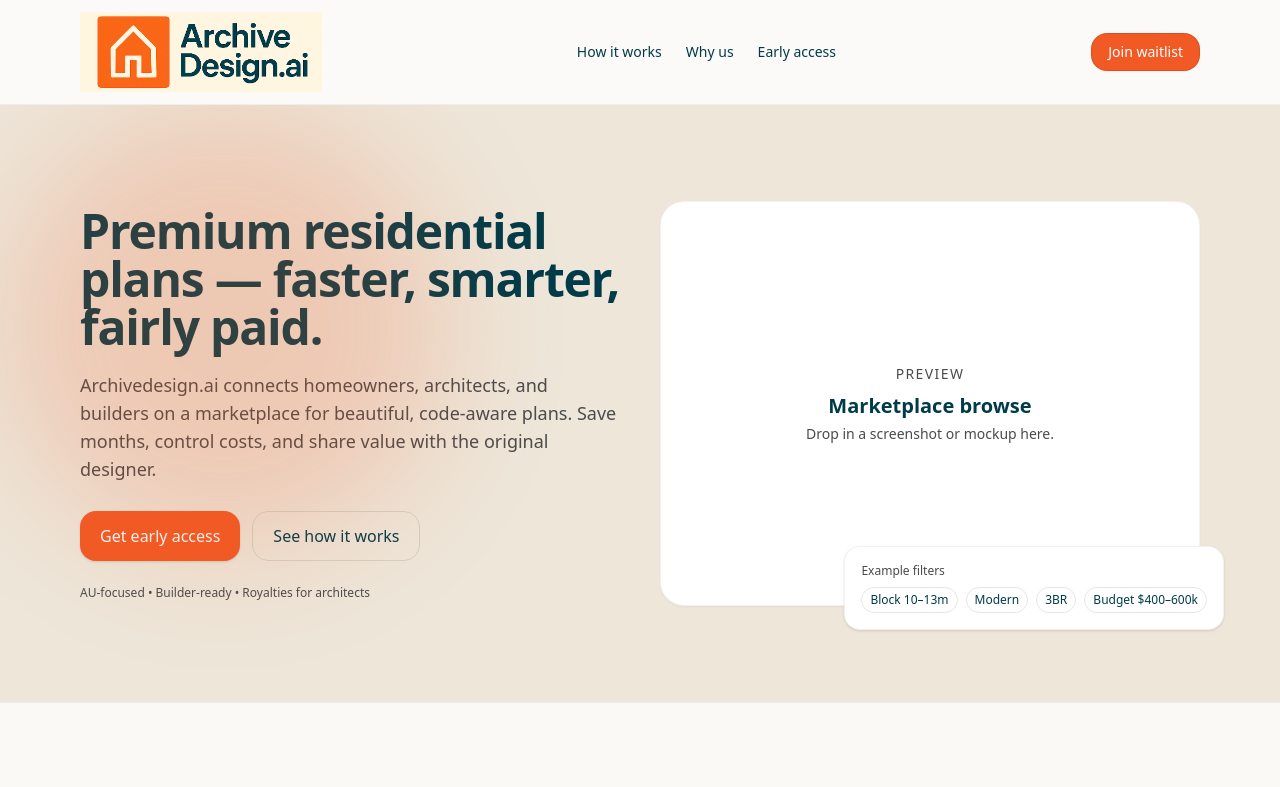
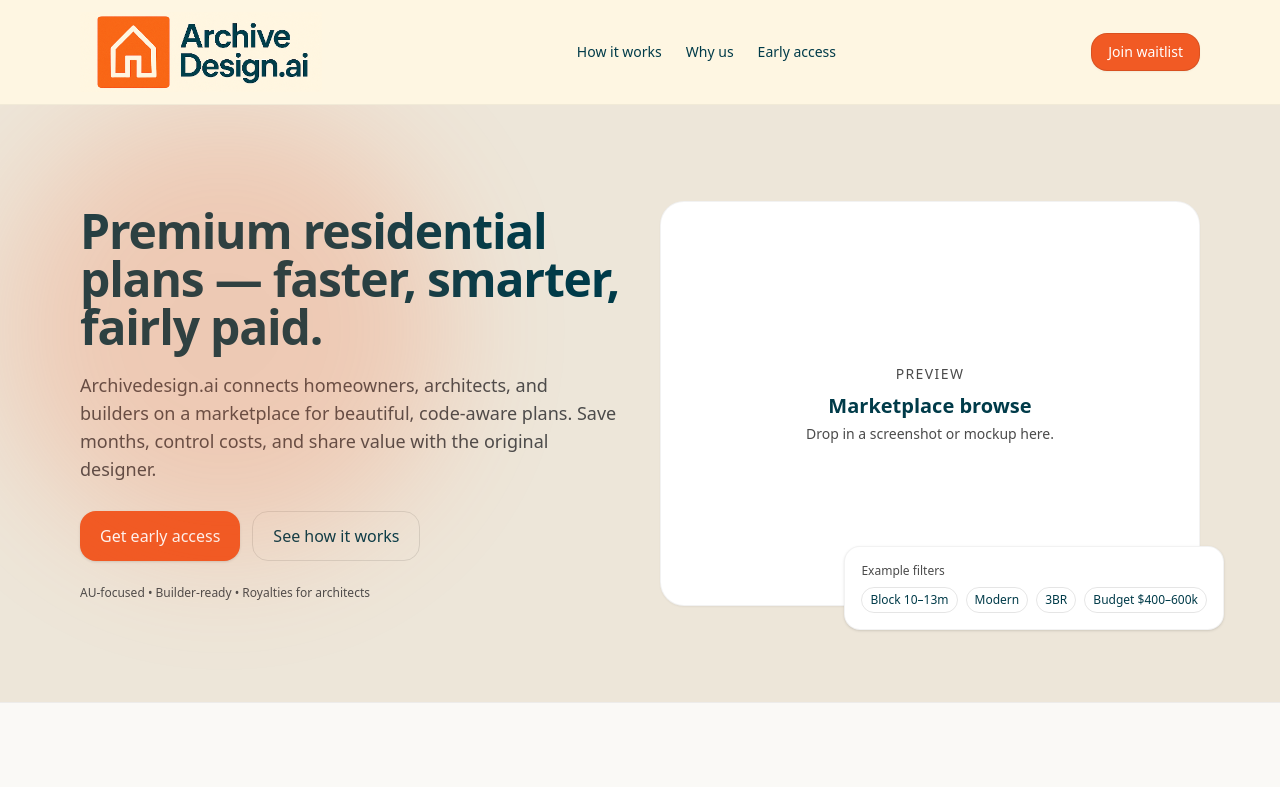
Before and after one commit to jamesjohnharding-oss/archivedesign, a React (Vite) app: page / in a window 1280 px wide. Shown: the top 787 px of the page. Built offline with nearby package versions, Linux system fonts and the light colour scheme.

Commit message:
header bg colour

```diff
--- a/src/App.jsx
+++ b/src/App.jsx
@@ -44,7 +44,9 @@ export default function ArchivedesignLanding() {
   return (
     <div className="min-h-screen w-full bg-[color:var(--brand-primary-muted)] text-[color:var(--brand-text)]" style={styleVars}>
       {/* Nav */}
-      <header className="sticky top-0 z-40 backdrop-blur bg-white/80 border-b border-black/5">
+      <header
+      className="sticky top-0 z-40 border-b border-black/5"
+      style={{ backgroundColor: "#fef6e2" }}>
         <div className="max-w-6xl mx-auto px-4 py-3 flex items-center justify-between">
           <div className="flex items-center gap-3">
             <img
```
Also changed, not shown: 1 other file (tests, documents, lock files or other folders).
